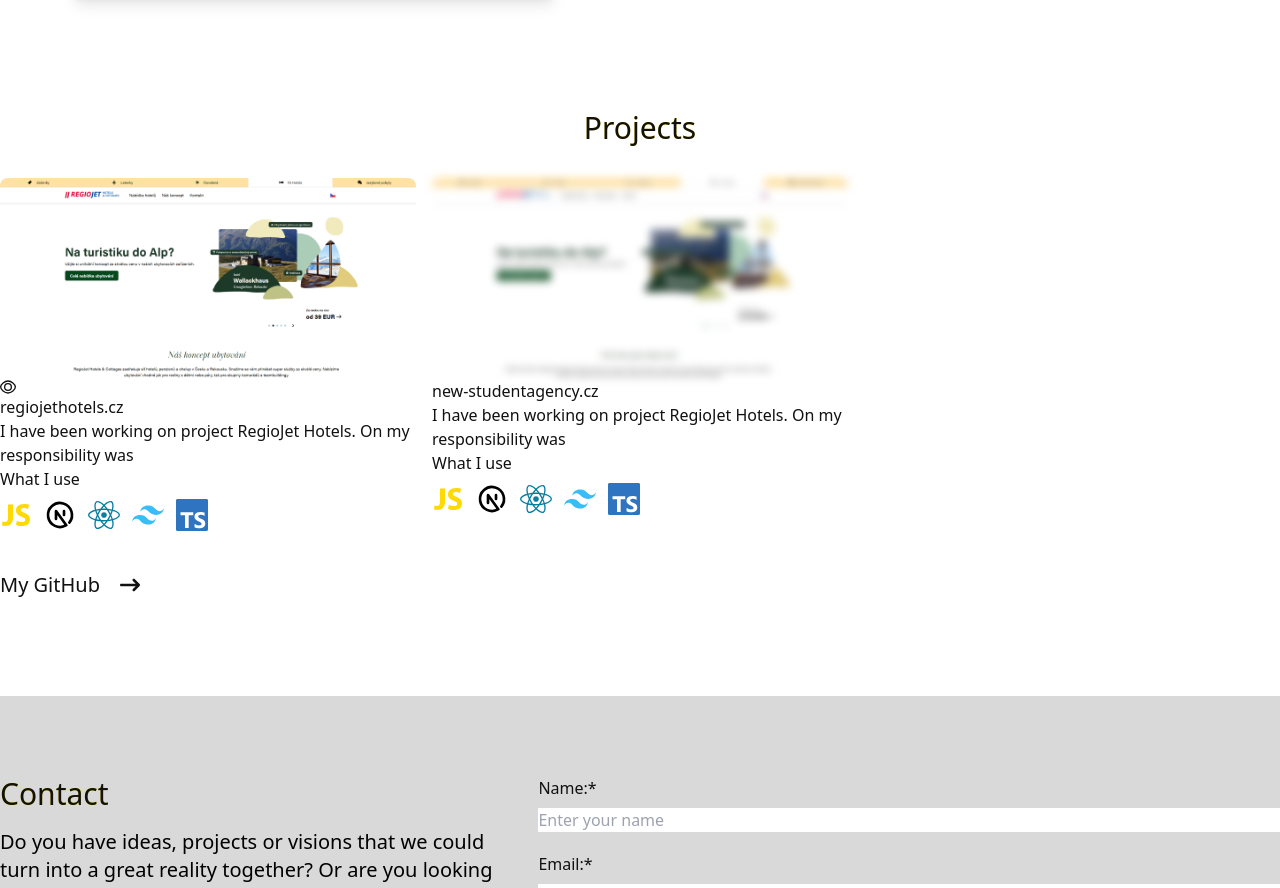
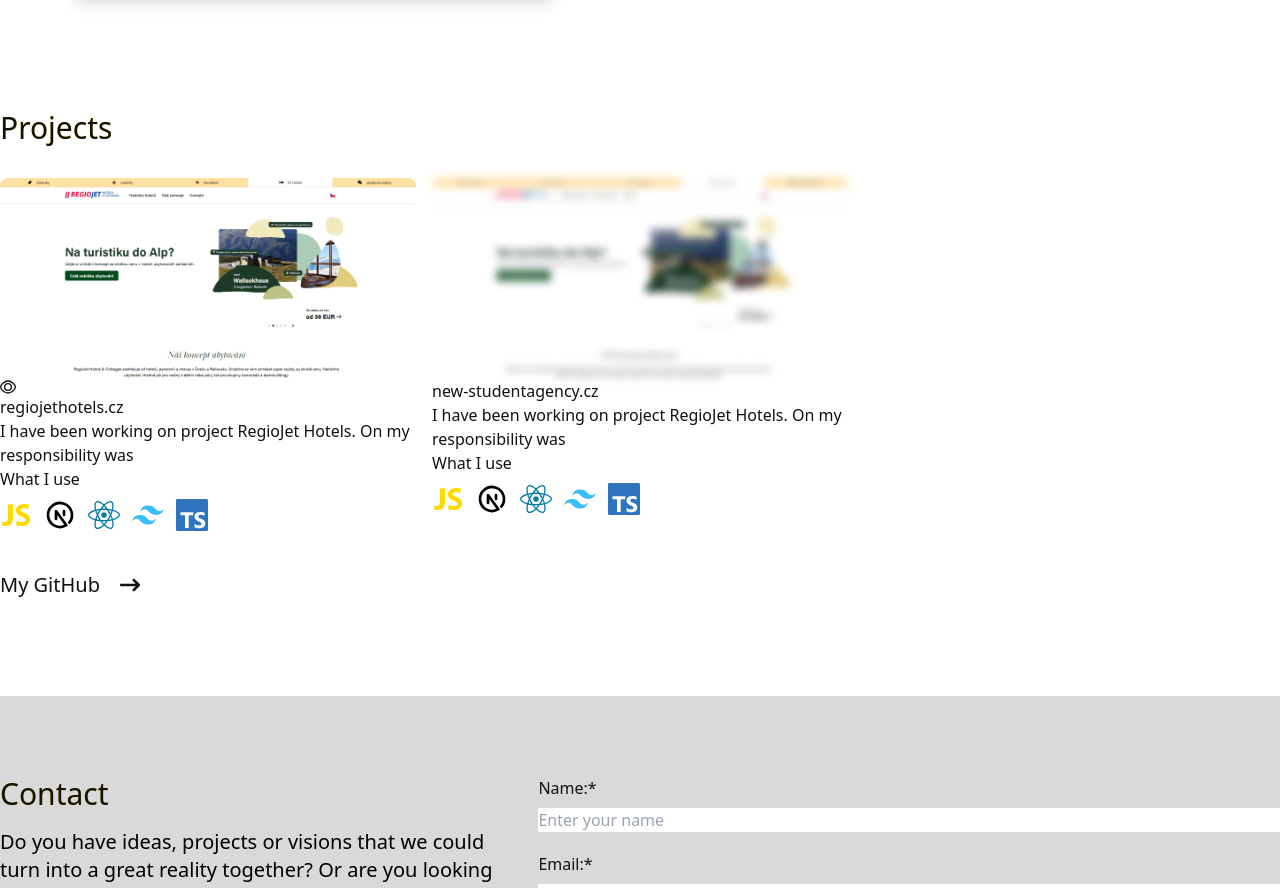
Before and after one commit to TNajnar/tomasnajnar-portfolio, a Next.js app: page / in a window 1280 px wide. Shown: the part 1348-2236 px from the top of the page. Built offline with nearby package versions, Linux system fonts and the light colour scheme.

Commit message:
TMVS: Alignment

```diff
--- a/src/components/Contact/components/ContactForm.tsx
+++ b/src/components/Contact/components/ContactForm.tsx
@@ -3,9 +3,9 @@
 import { TContactData } from "@/utils/types";
 import { Form } from "formik"
 import { email, emailPlaceHolder, emailTitle, name, namePlaceHolder, nameTitle, sendMessage, textArea } from "../ContactData"
-import clsx from "clsx";
 import Loader from "@/components/ui/Loader";
 import { FaCheck } from "react-icons/fa";
+import clsx from "clsx";
 
 interface IProps {
   formStatus: EFormStatus;
--- a/src/components/Projects/Projects.tsx
+++ b/src/components/Projects/Projects.tsx
@@ -19,7 +19,7 @@
 
   return (
     <section id="projects">
-      <h2 className="pb-8 bg-gradient-to-r from-yellow from-70% to-black text-gray-modeText dark:text-transparent bg-clip-text text-center text-3xl">
+      <h2 className="pb-8 bg-gradient-to-r from-yellow from-70% to-black text-gray-modeText dark:text-transparent bg-clip-text text-3xl">
         {projectTitle}
       </h2>
 
```
